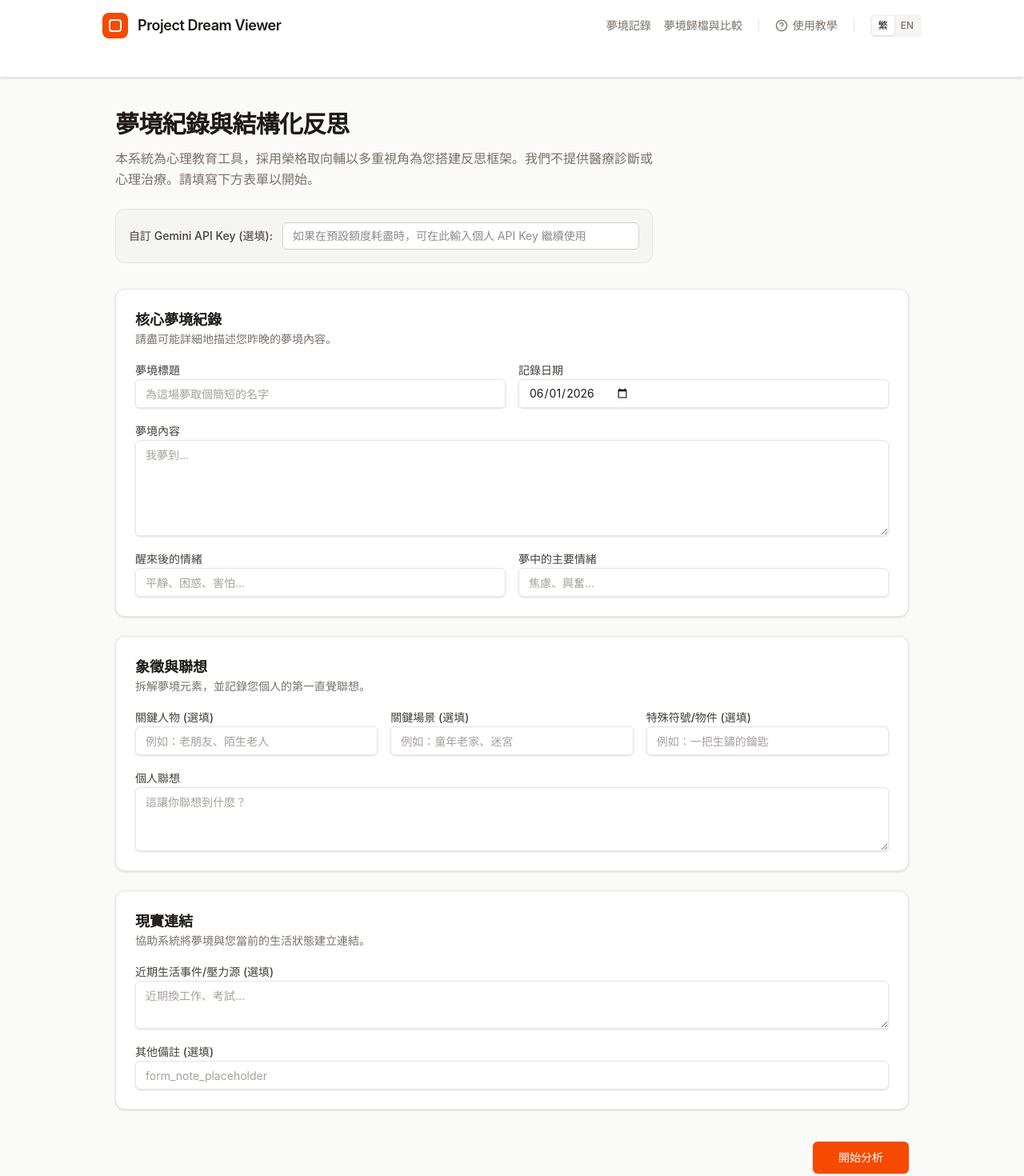
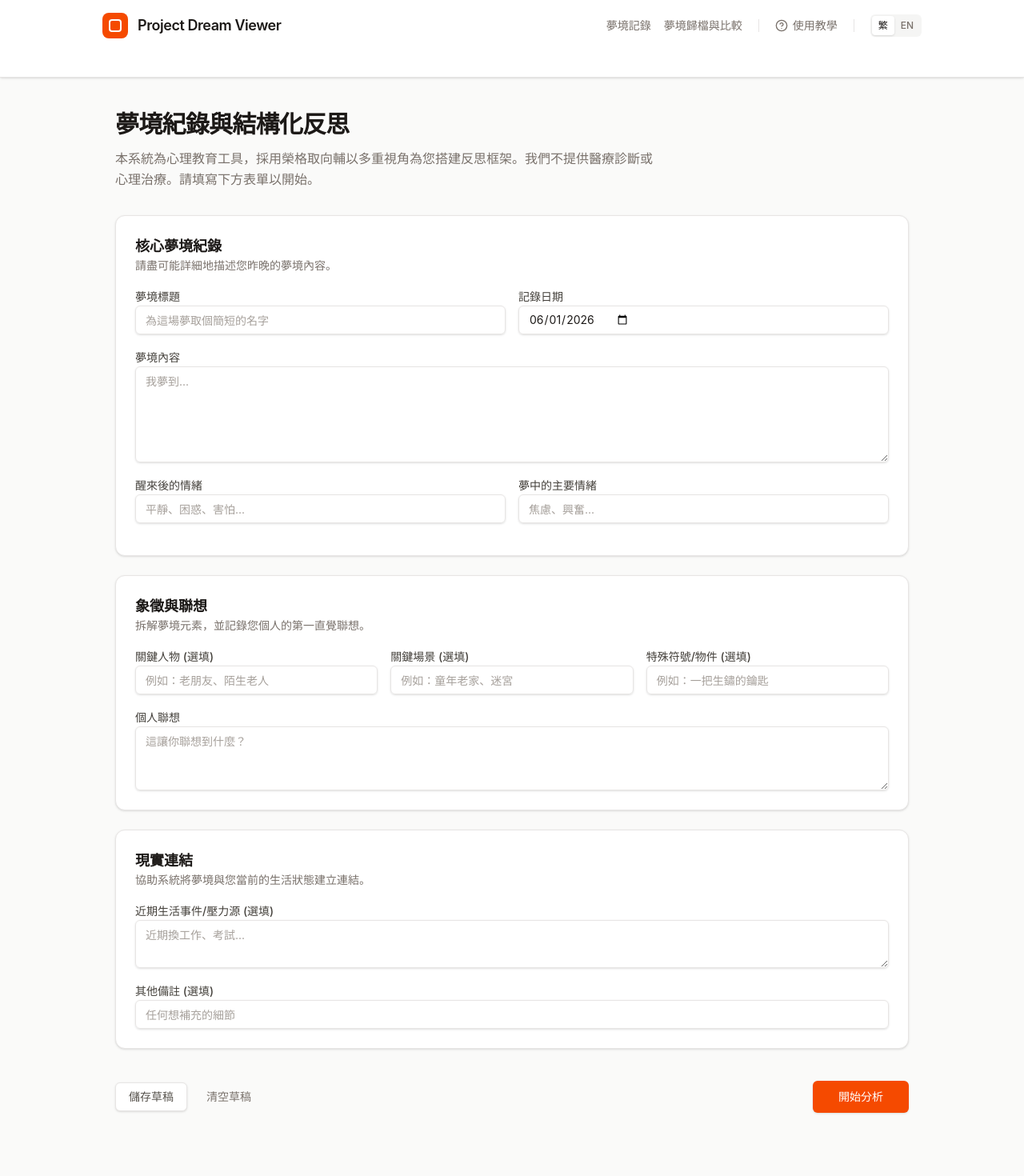
Before and after one commit to EdmondMok0912/Project-Dream-Viewer, a Next.js app: page / in a window 1280 px wide. Shown: the top 1470 px of the page at 80% size. Built offline with nearby package versions, Linux system fonts and the light colour scheme.

Commit message:
security: harden API input and remove custom API keys
- Implement request payload size limits to prevent abuse
- Add prompt sanitization to mitigate injection attacks
- Remove user-provided API key support to enforce centralized control

```diff
--- a/app/archive/page.tsx
+++ b/app/archive/page.tsx
@@ -1,6 +1,6 @@
 "use client";
 
-import { useState, useRef, useEffect } from "react";
+import { useState, useRef } from "react";
 import { Button } from "@/components/ui/button";
 import { ExportedDream } from "@/lib/schemas";
 import { UploadCloud, Activity, Trash2 } from "lucide-react";
@@ -12,19 +12,7 @@ export default function ArchivePage() {
   const [dreams, setDreams] = useState<ExportedDream[]>([]);
   const [compareReport, setCompareReport] = useState<any>(null);
   const [isComparing, setIsComparing] = useState(false);
-  const [customApiKey, setCustomApiKey] = useState("");
   const fileInputRef = useRef<HTMLInputElement>(null);
-
-  useEffect(() => {
-    // eslint-disable-next-line react-hooks/set-state-in-effect
-    setCustomApiKey(localStorage.getItem("custom_gemini_key") || "");
-  }, []);
-
-  const handleApiKeyChange = (e: React.ChangeEvent<HTMLInputElement>) => {
-    const val = e.target.value;
-    setCustomApiKey(val);
-    localStorage.setItem("custom_gemini_key", val);
-  };
 
   const handleFileUpload = (e: React.ChangeEvent<HTMLInputElement>) => {
     const files = e.target.files;
@@ -79,9 +67,6 @@ export default function ArchivePage() {
         "Content-Type": "application/json",
         "x-app-lang": lang
       };
-      if (customApiKey) {
-        headers["x-custom-api-key"] = customApiKey;
-      }
 
       const res = await fetch("/api/compare", {
         method: "POST",
@@ -130,17 +115,6 @@ export default function ArchivePage() {
             <Button onClick={() => fileInputRef.current?.click()}>
               {t("archive_upload_btn")}
             </Button>
-
-            <div className="bg-stone-100 p-4 rounded-xl flex flex-col sm:flex-row sm:items-center gap-3 border border-stone-200 mt-6 max-w-md mx-auto text-left">
-              <span className="text-sm font-medium text-stone-700 whitespace-nowrap">{t("api_key_label")}</span>
-              <input
-                type="password"
-                value={customApiKey}
-                onChange={handleApiKeyChange}
-                className="flex-1 bg-white border border-stone-300 outline-none rounded-md px-3 py-1.5 text-sm focus:border-orange-500 transition-colors"
-                placeholder={t("api_key_placeholder")}
-              />
-            </div>
          </div>
 
          {dreams.length > 0 && (
--- a/app/page.tsx
+++ b/app/page.tsx
@@ -1,6 +1,6 @@
 "use client";
 
-import { useState, useEffect } from "react";
+import { useState } from "react";
 import { DreamForm } from "@/components/dream-form";
 import { ReportView } from "@/components/report-view";
 import { CrisisStop } from "@/components/crisis-stop";
@@ -15,18 +15,6 @@ export default function Home() {
   const [appState, setAppState] = useState<AppState>("FORM");
   const [inputData, setInputData] = useState<DreamInput | null>(null);
   const [reportData, setReportData] = useState<AnalysisReport | null>(null);
-  const [customApiKey, setCustomApiKey] = useState("");
-
-  useEffect(() => {
-    // eslint-disable-next-line react-hooks/set-state-in-effect
-    setCustomApiKey(localStorage.getItem("custom_gemini_key") || "");
-  }, []);
-
-  const handleApiKeyChange = (e: React.ChangeEvent<HTMLInputElement>) => {
-    const val = e.target.value;
-    setCustomApiKey(val);
-    localStorage.setItem("custom_gemini_key", val);
-  };
 
   const handleSubmit = async (data: DreamInput) => {
     setAppState("LOADING");
@@ -37,9 +25,6 @@ export default function Home() {
         "Content-Type": "application/json",
         "x-app-lang": lang
       };
-      if (customApiKey) {
-        headers["x-custom-api-key"] = customApiKey;
-      }
 
       const response = await fetch("/api/analyze", {
         method: "POST",
@@ -48,6 +33,18 @@ export default function Home() {
       });
 
       const result = await response.json();
+
+      if (response.status === 413) {
+         alert(lang === "en" ? "Input too large." : "輸入字數過多，請縮減內容。");
+         setAppState("FORM");
+         return;
+      }
+
+      if (response.status === 400 && result.error === "Invalid prompt content detected.") {
+         alert(lang === "en" ? "Invalid characters or restricted keywords detected." : "檢測到無效字元或嘗試繞過系統的指令，拒絕請求。");
+         setAppState("FORM");
+         return;
+      }
 
       if (response.status === 403 || result.type === "CRISIS_ABORT") {
          setAppState("CRISIS");
@@ -77,7 +74,7 @@ export default function Home() {
 
   return (
     <main className="min-h-screen bg-stone-50 pb-20 selection:bg-stone-200 text-stone-900">
-      <div className="bg-white border-b border-stone-200 sticky top-0 z-10 shadow-sm relative pt-4 pb-2 px-4 shadow-sm mb-10">
+      <div className="bg-white border-b border-stone-200 sticky top-0 z-10 shadow-sm relative pt-4 pb-2 px-4 mb-10">
         <div className="max-w-5xl mx-auto">
           <Header />
         </div>
@@ -85,38 +82,31 @@ export default function Home() {
 
       <div className="max-w-5xl mx-auto px-4">
 
-        {appState === "FORM" && (
-          <div className="space-y-8 animate-in fade-in fill-mode-both duration-500">
+        <div style={{ display: (appState === "FORM" || appState === "LOADING") ? "block" : "none" }}>
+          <div className={`space-y-8 animate-in fade-in fill-mode-both duration-500 ${appState === "LOADING" ? "pointer-events-none opacity-60 grayscale-[30%]" : ""}`}>
             <div className="max-w-2xl">
               <h1 className="text-3xl font-semibold tracking-tight text-stone-900 mb-3">{t("title")}</h1>
               <p className="text-base text-stone-500 leading-relaxed mb-6">
                 {t("description")}
               </p>
-
-              <div className="bg-stone-100 p-4 rounded-xl flex flex-col sm:flex-row sm:items-center gap-3 border border-stone-200 mb-8">
-                <span className="text-sm font-medium text-stone-700 whitespace-nowrap">{t("api_key_label")}</span>
-                <input
-                  type="password"
-                  value={customApiKey}
-                  onChange={handleApiKeyChange}
-                  className="flex-1 bg-white border border-stone-300 outline-none rounded-md px-3 py-1.5 text-sm focus:border-orange-500 transition-colors"
-                  placeholder={t("api_key_placeholder")}
-                />
-              </div>
             </div>
-            <DreamForm onSubmit={handleSubmit} isSubmitting={false} />
+            <DreamForm onSubmit={handleSubmit} isSubmitting={appState === "LOADING"} />
           </div>
-        )}
+        </div>
 
         {appState === "LOADING" && (
-          <div className="flex flex-col items-center justify-center py-32 space-y-4 animate-in fade-in fill-mode-both duration-500">
-            <div className="h-8 w-8 rounded-full border-2 border-stone-900 border-r-transparent animate-spin"></div>
-            <p className="text-stone-500 font-medium">{t("form_submitting")}</p>
+          <div className="fixed inset-0 z-50 flex items-center justify-center pointer-events-none">
+            <div className="bg-white/90 backdrop-blur-sm p-8 rounded-2xl shadow-xl border border-stone-200 flex flex-col items-center justify-center space-y-4">
+              <div className="h-8 w-8 rounded-full border-2 border-orange-500 border-r-transparent animate-spin"></div>
+              <p className="text-stone-700 font-medium">{t("form_submitting")}</p>
+            </div>
           </div>
         )}
 
         {appState === "REPORT" && reportData && inputData && (
-          <ReportView report={reportData} input={inputData} onReset={handleReset} />
+          <div className="animate-in fade-in fill-mode-both duration-500">
+            <ReportView report={reportData} input={inputData} onReset={handleReset} />
+          </div>
         )}
 
         {appState === "CRISIS" && (
--- a/components/dream-form.tsx
+++ b/components/dream-form.tsx
@@ -19,6 +19,8 @@ export function DreamForm({ onSubmit, isSubmitting }: DreamFormProps) {
   const {
     register,
     handleSubmit,
+    watch,
+    reset,
     formState: { errors },
   } = useForm<DreamInput>({
     resolver: zodResolver(dreamInputSchema),
@@ -36,6 +38,65 @@ export function DreamForm({ onSubmit, isSubmitting }: DreamFormProps) {
       additionalNotes: "",
     },
   });
+
+  const DRAFT_KEY = "dream_form_draft";
+
+  const formValues = watch();
+
+  React.useEffect(() => {
+    const draft = localStorage.getItem(DRAFT_KEY);
+    if (draft) {
+      try {
+        const parsed = JSON.parse(draft);
+        reset(parsed);
+      } catch (e) {
+        console.error("Failed to parse draft", e);
+      }
+    }
+  }, [reset]);
+
+  React.useEffect(() => {
+    const timeoutId = setTimeout(() => {
+      localStorage.setItem(DRAFT_KEY, JSON.stringify(formValues));
+    }, 500); // debounce save
+    return () => clearTimeout(timeoutId);
+  }, [formValues]);
+
+  const handleClearDraft = () => {
+    if (window.confirm("Are you sure you want to clear the draft? / 確定要清空草稿嗎？")) {
+      localStorage.removeItem(DRAFT_KEY);
+      reset({
+        date: new Date().toISOString().split("T")[0],
+        title: "",
+        dreamContent: "",
+        wakingEmotion: "",
+        dreamEmotion: "",
+        keyCharacters: "",
+        keyScenes: "",
+        keySymbols: "",
+        personalAssociations: "",
+        recentLifeEvents: "",
+        additionalNotes: "",
+      });
+    }
+  };
+
+  const handleManualSave = () => {
+    const values = watch();
+    localStorage.setItem(DRAFT_KEY, JSON.stringify(values));
+    alert(t("form_draft_saved"));
+  };
+
+  const emotions = [
+    t("emo_joy"),
+    t("emo_trust"),
+    t("emo_fear"),
+    t("emo_surprise"),
+    t("emo_sadness"),
+    t("emo_disgust"),
+    t("emo_anger"),
+    t("emo_anticipation")
+  ];
 
   return (
     <form onSubmit={handleSubmit(onSubmit)} className="space-y-6">
@@ -71,15 +132,21 @@ export function DreamForm({ onSubmit, isSubmitting }: DreamFormProps) {
         <div className="grid grid-cols-1 gap-4 md:grid-cols-2">
           <div className="space-y-2">
             <label className="text-sm font-medium text-stone-700">{t("form_wake_emotion_label")}</label>
-            <Input {...register("wakingEmotion")} placeholder={t("form_wake_emotion_placeholder")} />
+            <Input {...register("wakingEmotion")} list="emotions-list" placeholder={t("form_wake_emotion_placeholder")} />
             {errors.wakingEmotion && <p className="text-xs text-red-500">{errors.wakingEmotion.message}</p>}
           </div>
           <div className="space-y-2">
             <label className="text-sm font-medium text-stone-700">{t("form_dream_emotion_label")}</label>
-            <Input {...register("dreamEmotion")} placeholder={t("form_dream_emotion_placeholder")} />
+            <Input {...register("dreamEmotion")} list="emotions-list" placeholder={t("form_dream_emotion_placeholder")} />
             {errors.dreamEmotion && <p className="text-xs text-red-500">{errors.dreamEmotion.message}</p>}
           </div>
         </div>
+
+        <datalist id="emotions-list">
+          {emotions.map((emo) => (
+            <option key={emo} value={emo} />
+          ))}
+        </datalist>
       </div>
 
       <div className="space-y-4 rounded-xl border border-stone-200 bg-white p-6 shadow-sm">
@@ -134,8 +201,26 @@ export function DreamForm({ onSubmit, isSubmitting }: DreamFormProps) {
         </div>
       </div>
 
-      <div className="flex justify-end pt-4">
-        <Button type="submit" disabled={isSubmitting} size="lg" className="w-full md:w-auto">
+      <div className="flex flex-col sm:flex-row justify-between items-center pt-4 gap-4">
+        <div className="flex items-center gap-2 w-full sm:w-auto">
+          <Button
+            type="button"
+            variant="outline"
+            onClick={handleManualSave}
+            className="flex-1 sm:flex-none text-stone-600"
+          >
+            {t("form_draft_save")}
+          </Button>
+          <Button
+            type="button"
+            variant="ghost"
+            onClick={handleClearDraft}
+            className="text-stone-500 hover:text-red-500 hover:bg-red-50 transition-colors"
+          >
+            {t("form_draft_clear")}
+          </Button>
+        </div>
+        <Button type="submit" disabled={isSubmitting} size="lg" className="w-full sm:w-auto">
           {isSubmitting ? t("form_submitting") : t("form_submit")}
         </Button>
       </div>
--- a/components/i18n-provider.tsx
+++ b/components/i18n-provider.tsx
@@ -15,8 +15,6 @@ const translations = {
     nav_home: "夢境記錄",
     title: "夢境紀錄與結構化反思",
     description: "本系統為心理教育工具，採用榮格取向輔以多重視角為您搭建反思框架。我們不提供醫療診斷或心理治療。請填寫下方表單以開始。",
-    api_key_label: "自訂 Gemini API Key (選填):",
-    api_key_placeholder: "如果在預設額度耗盡時，可在此輸入個人 API Key 繼續使用",
     tutorial_btn: "使用教學",
     tutorial_title: "如何使用 Project Dream Viewer",
     tutorial_p1: "這是一個幫助你記錄與分析夢境的工具，請遵循以下步驟獲得最佳體驗：",
@@ -53,8 +51,21 @@ const translations = {
     form_stress_label: "近期生活事件/壓力源 (選填)",
     form_stress_placeholder: "近期換工作、考試...",
     form_note_label: "其他備註 (選填)",
+    form_note_placeholder: "任何想補充的細節",
     form_submit: "開始分析",
     form_submitting: "分析中, 請稍候...",
+    form_draft_save: "儲存草稿",
+    form_draft_saved: "草稿已儲存！",
+    form_draft_clear: "清空草稿",
+    form_draft_cleared: "草稿已清空",
+    emo_joy: "快樂 (Joy)",
+    emo_trust: "信任 (Trust)",
+    emo_fear: "恐懼 (Fear)",
+    emo_surprise: "驚訝 (Surprise)",
+    emo_sadness: "悲傷 (Sadness)",
+    emo_disgust: "厭惡 (Disgust)",
+    emo_anger: "憤怒 (Anger)",
+    emo_anticipation: "期待 (Anticipation)",
     report_title: "分析報告：",
     report_download_json: "下載 JSON",
     report_download_md: "下載 Markdown",
@@ -96,8 +107,6 @@ const translations = {
     nav_home: "Dream Record",
     title: "Dream Record & Structured Reflection",
     description: "This system is a psychoeducational tool offering Jungian and multi-perspective reflection frameworks. We do not provide medical diagnosis or psychotherapy. Fill out the form below to begin.",
-    api_key_label: "Custom Gemini API Key (Optional):",
-    api_key_placeholder: "If default quota is exhausted, enter your personal API key here to continue",
     tutorial_btn: "How to Use",
     tutorial_title: "How to use Project Dream Viewer",
     tutorial_p1: "This is a tool to help you record and analyze your dreams. Follow these steps for the best experience:",
@@ -134,8 +143,21 @@ const translations = {
     form_stress_label: "Recent Life Events / Stressors (Optional)",
     form_stress_placeholder: "Recent job change, exams...",
     form_note_label: "Other Notes (Optional)",
+    form_note_placeholder: "Any additional details",
     form_submit: "Analyze Dream",
     form_submitting: "Analyzing, please wait...",
+    form_draft_save: "Save Draft",
+    form_draft_saved: "Draft saved!",
+    form_draft_clear: "Clear Draft",
+    form_draft_cleared: "Draft cleared",
+    emo_joy: "Joy",
+    emo_trust: "Trust",
+    emo_fear: "Fear",
+    emo_surprise: "Surprise",
+    emo_sadness: "Sadness",
+    emo_disgust: "Disgust",
+    emo_anger: "Anger",
+    emo_anticipation: "Anticipation",
     report_title: "Analysis Report:",
     report_download_json: "Download JSON",
     report_download_md: "Download Markdown",
```
Also changed, not shown: app/api/analyze/route.ts (+22 -3 lines), app/api/compare/route.ts (+22 -3 lines).
